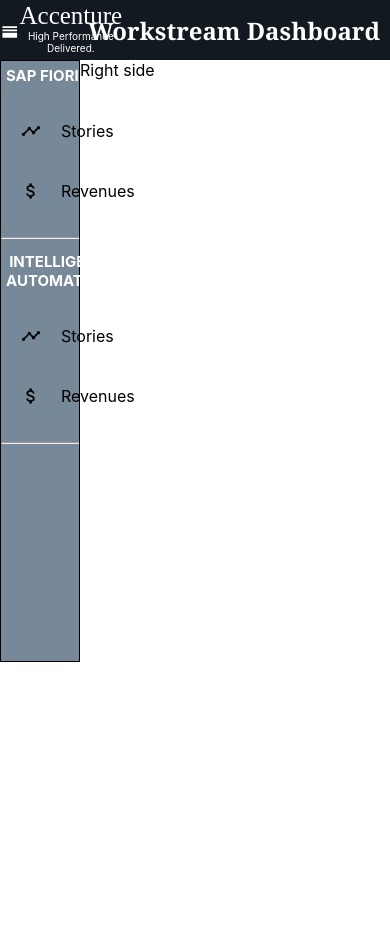
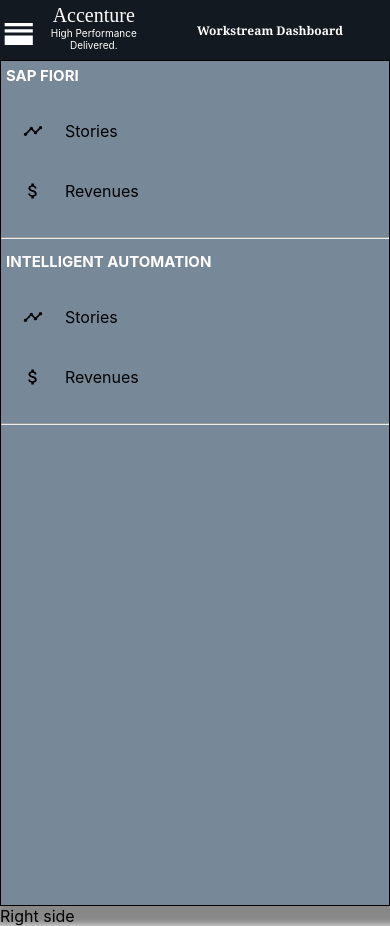
Before and after one commit to AnirupPat/reactjs-dashboard-app, a React (Create React App) app: page / in a window 390 px wide. Before the commit the page ends 844 px from the top, so only its background shows below. Built offline with nearby package versions, Linux system fonts and the light colour scheme.

Commit message:
Adding media queries for responsiveness

```diff
--- a/src/components/Header/Header.module.css
+++ b/src/components/Header/Header.module.css
@@ -49,3 +49,15 @@
   font-size: 10px;
   margin-bottom: 5px;
 }
+
+@media (max-width: 500px) {
+  .header__leftSection {
+    width: 50% !important;
+  }
+  .header__rightSection h2 {
+    font-size: 12px !important;
+  }
+  .mainLogo {
+    font-size: 20px !important;
+  }
+}
--- a/src/components/Home/Home.js
+++ b/src/components/Home/Home.js
@@ -1,7 +1,7 @@
 import React from "react";
 import classes from "./Home.module.css";
 import SideNav from "../SideNav/SideNav";
-import { useSelector, useDispatch } from "react-redux";
+import { useSelector } from "react-redux";
 
 const Home = () => {
   const sideNavVisible = useSelector((state) => state);
--- a/src/components/Home/Home.module.css
+++ b/src/components/Home/Home.module.css
@@ -1,18 +1,26 @@
 .home {
   width: 100%;
   display: flex;
+  flex-wrap: wrap;
 }
 
 .home__left {
   width: 20%;
-  height: 600px;
+  height: 100vh;
   border: 1px solid black;
   background: lightslategrey;
+  box-shadow: 5px 10px 8px 10px #888888;
+}
+
+@media (max-width: 500px) {
+  .home__left {
+    width: 100% !important;
+  }
 }
 
 .home__right {
   width: 80%;
-  height: 600px;
+  height: 100vh;
   border: 1px solid black;
 }
 
--- a/src/components/NavigationList/NavigationList.js
+++ b/src/components/NavigationList/NavigationList.js
@@ -4,10 +4,13 @@
 import TimelineIcon from "@material-ui/icons/Timeline";
 
 const NavigationList = ({ projectTag, params }) => {
+  const fetchDetailsHandler = (event) => {
+    console.log(event);
+  };
   const control =
     params !== undefined &&
     params.map((param) => (
-      <li>
+      <li onClick={fetchDetailsHandler}>
         {param === "Revenues" && <AttachMoneyIcon className={classes.icon} />}
         {param === "Stories" && <TimelineIcon className={classes.icon} />}
 
--- a/src/components/NavigationList/NavigationList.module.css
+++ b/src/components/NavigationList/NavigationList.module.css
@@ -26,8 +26,6 @@
   padding-top: 20px;
   padding-left: 20px;
   padding-right: 20px;
-  /* border: 1px solid black; */
-  /* background-color: antiquewhite; */
   cursor: pointer;
 }
 
@@ -38,6 +36,6 @@
 
 .icon {
   height: 20px !important;
-  width: 20px !important;
+  /* width: 20px !important; */
   margin-right: 20px;
 }
```
